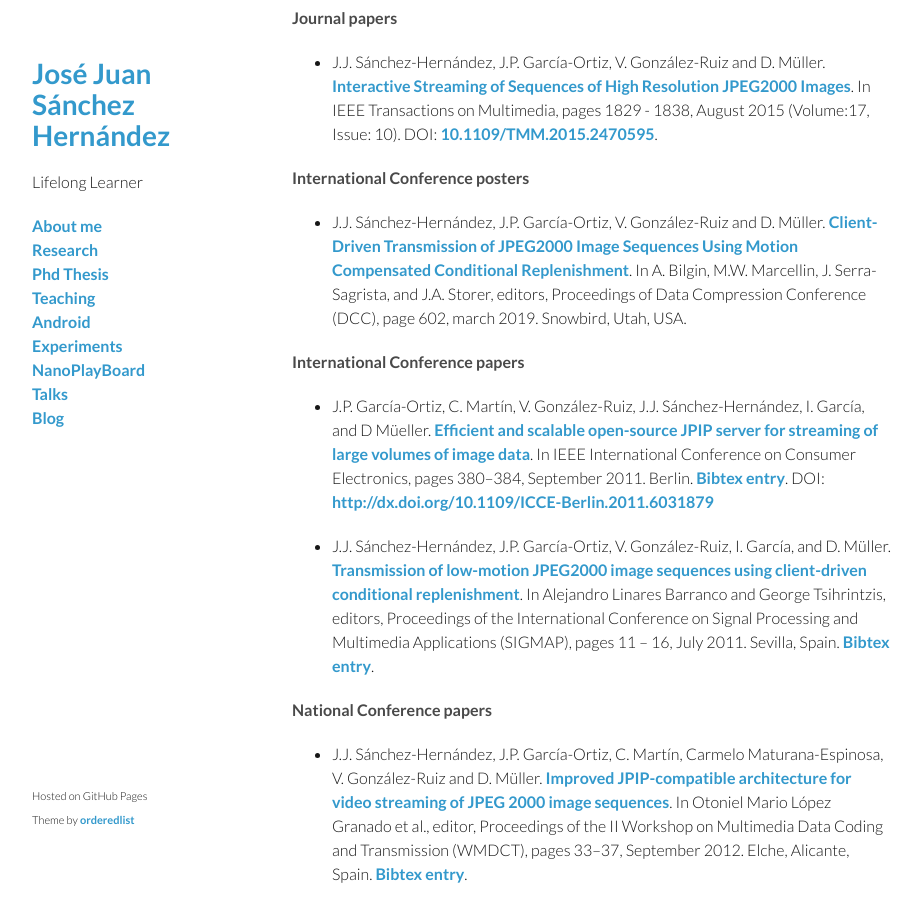
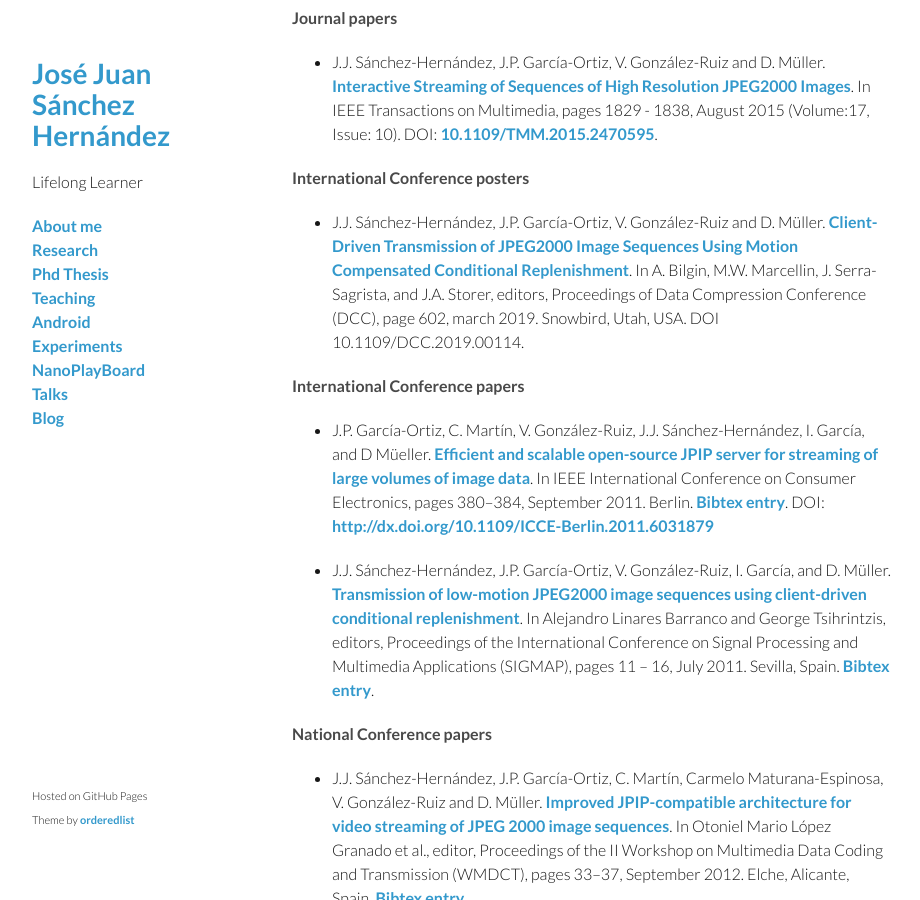
Before and after one commit to josejuansanchez/josejuansanchez.github.io, a Jekyll site: the page built from research/index.md, in a window 1280 px wide and 900 px high, scrolled down 465 px. Shown: the whole window, without its empty margins (178-1098 px from the left). Built offline with Jekyll 4.4.1, drawn with Linux system fonts in a browser that asks for light colours.

Commit message:
Updated research section

```diff
--- a/research/index.md
+++ b/research/index.md
@@ -25,7 +25,7 @@
 
 #### International Conference posters
 
-* J.J. Sánchez-Hernández, J.P. García-Ortiz, V. González-Ruiz and D. Müller. [Client-Driven Transmission of JPEG2000 Image Sequences Using Motion Compensated Conditional Replenishment](http://josejuansanchez.org/publications/dcc2019/poster.pdf). In A. Bilgin, M.W. Marcellin, J. Serra-Sagrista, and J.A. Storer, editors, Proceedings of Data Compression Conference (DCC), page 602, march 2019. Snowbird, Utah, USA.
+* J.J. Sánchez-Hernández, J.P. García-Ortiz, V. González-Ruiz and D. Müller. [Client-Driven Transmission of JPEG2000 Image Sequences Using Motion Compensated Conditional Replenishment](http://josejuansanchez.org/publications/dcc2019/poster.pdf). In A. Bilgin, M.W. Marcellin, J. Serra-Sagrista, and J.A. Storer, editors, Proceedings of Data Compression Conference (DCC), page 602, march 2019. Snowbird, Utah, USA. DOI 10.1109/DCC.2019.00114.
 
 #### International Conference papers
 
```
